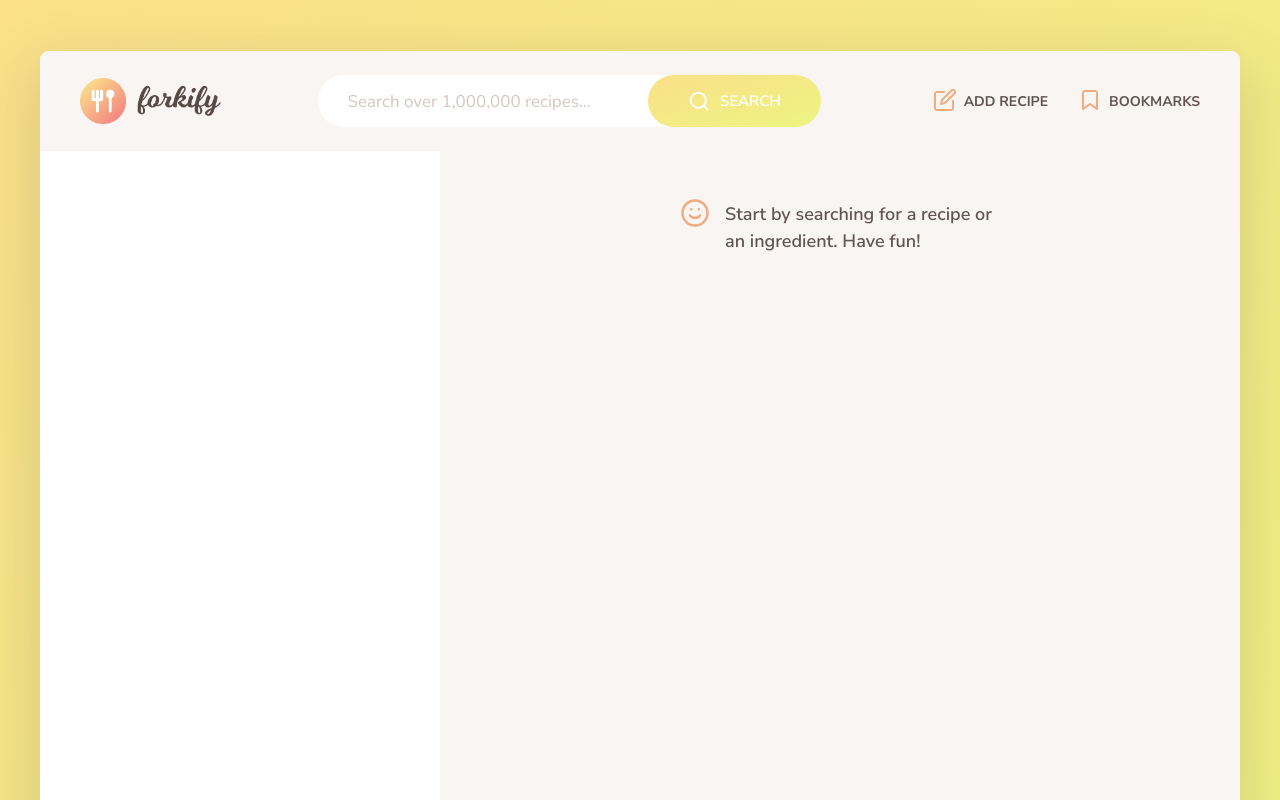
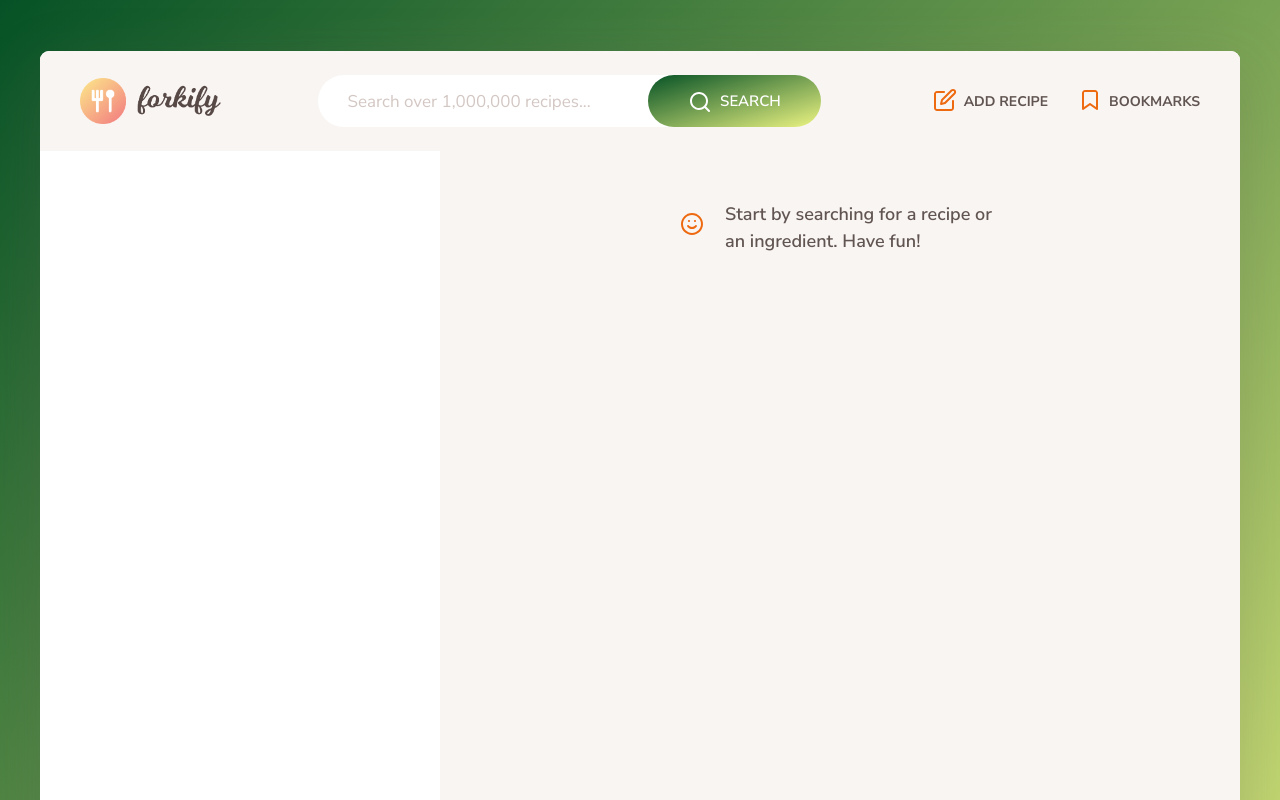
Before and after one commit to MariaAmetina/Forkify-Recipe-Ideas, a website built with Parcel: page index.html in a window 1280 px wide. Shown: the top 800 px of the page. Built offline with nearby package versions, Linux system fonts and the light colour scheme.

Commit message:
small changes

```diff
--- a/index.html
+++ b/index.html
@@ -28,7 +28,9 @@
           />
           <button class="btn search__btn">
             <svg class="search__icon">
-              <use href="src/img/icons.svg#icon-search"></use>
+              <path
+                d="M16.041 15.856c-0.034 0.026-0.067 0.055-0.099 0.087s-0.060 0.064-0.087 0.099c-1.258 1.213-2.969 1.958-4.855 1.958-1.933 0-3.682-0.782-4.95-2.050s-2.050-3.017-2.050-4.95 0.782-3.682 2.050-4.95 3.017-2.050 4.95-2.050 3.682 0.782 4.95 2.050 2.050 3.017 2.050 4.95c0 1.886-0.745 3.597-1.959 4.856zM21.707 20.293l-3.675-3.675c1.231-1.54 1.968-3.493 1.968-5.618 0-2.485-1.008-4.736-2.636-6.364s-3.879-2.636-6.364-2.636-4.736 1.008-6.364 2.636-2.636 3.879-2.636 6.364 1.008 4.736 2.636 6.364 3.879 2.636 6.364 2.636c2.125 0 4.078-0.737 5.618-1.968l3.675 3.675c0.391 0.391 1.024 0.391 1.414 0s0.391-1.024 0-1.414z"
+              ></path>
             </svg>
             <span>Search</span>
           </button>
@@ -39,7 +41,9 @@
             <li class="nav__item">
               <button class="nav__btn nav__btn--add-recipe">
                 <svg class="nav__icon">
-                  <use href="src/img/icons.svg#icon-edit"></use>
+                  <path
+                    d="M11 3h-7c-0.828 0-1.58 0.337-2.121 0.879s-0.879 1.293-0.879 2.121v14c0 0.828 0.337 1.58 0.879 2.121s1.293 0.879 2.121 0.879h14c0.828 0 1.58-0.337 2.121-0.879s0.879-1.293 0.879-2.121v-7c0-0.552-0.448-1-1-1s-1 0.448-1 1v7c0 0.276-0.111 0.525-0.293 0.707s-0.431 0.293-0.707 0.293h-14c-0.276 0-0.525-0.111-0.707-0.293s-0.293-0.431-0.293-0.707v-14c0-0.276 0.111-0.525 0.293-0.707s0.431-0.293 0.707-0.293h7c0.552 0 1-0.448 1-1s-0.448-1-1-1zM17.793 1.793l-9.5 9.5c-0.122 0.121-0.217 0.28-0.263 0.465l-1 4c-0.039 0.15-0.042 0.318 0 0.485 0.134 0.536 0.677 0.862 1.213 0.728l4-1c0.167-0.041 0.33-0.129 0.465-0.263l9.5-9.5c0.609-0.609 0.914-1.41 0.914-2.207s-0.305-1.598-0.914-2.207-1.411-0.915-2.208-0.915-1.598 0.305-2.207 0.914zM19.207 3.207c0.219-0.219 0.504-0.328 0.793-0.328s0.574 0.109 0.793 0.328 0.328 0.504 0.328 0.793-0.109 0.574-0.328 0.793l-9.304 9.304-2.114 0.529 0.529-2.114z"
+                  ></path>
                 </svg>
                 <span>Add recipe</span>
               </button>
@@ -47,7 +51,9 @@
             <li class="nav__item">
               <button class="nav__btn nav__btn--bookmarks">
                 <svg class="nav__icon">
-                  <use href="src/img/icons.svg#icon-bookmark"></use>
+                  <path
+                    d="M18.419 21.814c0.161 0.116 0.363 0.186 0.581 0.186 0.552 0 1-0.448 1-1v-16c0-0.828-0.337-1.58-0.879-2.121s-1.293-0.879-2.121-0.879h-10c-0.828 0-1.58 0.337-2.121 0.879s-0.879 1.293-0.879 2.121v16c-0.001 0.199 0.060 0.404 0.186 0.581 0.321 0.449 0.946 0.554 1.395 0.232l6.419-4.584zM18 19.057l-5.419-3.871c-0.355-0.254-0.819-0.242-1.162 0l-5.419 3.871v-14.057c0-0.276 0.111-0.525 0.293-0.707s0.431-0.293 0.707-0.293h10c0.276 0 0.525 0.111 0.707 0.293s0.293 0.431 0.293 0.707z"
+                  ></path>
                 </svg>
                 <span>Bookmarks</span>
               </button>
@@ -56,7 +62,9 @@
                   <div class="message">
                     <div>
                       <svg>
-                        <use href="src/img/icons.svg#icon-smile"></use>
+                        <path
+                          d="M23 12c0-3.037-1.232-5.789-3.222-7.778s-4.741-3.222-7.778-3.222-5.789 1.232-7.778 3.222-3.222 4.741-3.222 7.778 1.232 5.789 3.222 7.778 4.741 3.222 7.778 3.222 5.789-1.232 7.778-3.222 3.222-4.741 3.222-7.778zM21 12c0 2.486-1.006 4.734-2.636 6.364s-3.878 2.636-6.364 2.636-4.734-1.006-6.364-2.636-2.636-3.878-2.636-6.364 1.006-4.734 2.636-6.364 3.878-2.636 6.364-2.636 4.734 1.006 6.364 2.636 2.636 3.878 2.636 6.364zM7.2 14.6c0 0 0.131 0.173 0.331 0.383 0.145 0.153 0.338 0.341 0.577 0.54 0.337 0.281 0.772 0.59 1.297 0.853 0.705 0.352 1.579 0.624 2.595 0.624s1.89-0.272 2.595-0.624c0.525-0.263 0.96-0.572 1.297-0.853 0.239-0.199 0.432-0.387 0.577-0.54 0.2-0.21 0.331-0.383 0.331-0.383 0.331-0.442 0.242-1.069-0.2-1.4s-1.069-0.242-1.4 0.2c-0.041 0.050-0.181 0.206-0.181 0.206-0.1 0.105-0.237 0.239-0.408 0.382-0.243 0.203-0.549 0.419-0.91 0.6-0.48 0.239-1.050 0.412-1.701 0.412s-1.221-0.173-1.701-0.413c-0.36-0.18-0.667-0.397-0.91-0.6-0.171-0.143-0.308-0.277-0.408-0.382-0.14-0.155-0.181-0.205-0.181-0.205-0.331-0.442-0.958-0.531-1.4-0.2s-0.531 0.958-0.2 1.4zM9 10c0.552 0 1-0.448 1-1s-0.448-1-1-1-1 0.448-1 1 0.448 1 1 1zM15 10c0.552 0 1-0.448 1-1s-0.448-1-1-1-1 0.448-1 1 0.448 1 1 1z"
+                        ></path>
                       </svg>
                     </div>
                     <p>
@@ -126,7 +134,9 @@
         <div class="message">
           <div>
             <svg>
-              <use href="src/img/icons.svg#icon-smile"></use>
+              <path
+                d="M23 12c0-3.037-1.232-5.789-3.222-7.778s-4.741-3.222-7.778-3.222-5.789 1.232-7.778 3.222-3.222 4.741-3.222 7.778 1.232 5.789 3.222 7.778 4.741 3.222 7.778 3.222 5.789-1.232 7.778-3.222 3.222-4.741 3.222-7.778zM21 12c0 2.486-1.006 4.734-2.636 6.364s-3.878 2.636-6.364 2.636-4.734-1.006-6.364-2.636-2.636-3.878-2.636-6.364 1.006-4.734 2.636-6.364 3.878-2.636 6.364-2.636 4.734 1.006 6.364 2.636 2.636 3.878 2.636 6.364zM7.2 14.6c0 0 0.131 0.173 0.331 0.383 0.145 0.153 0.338 0.341 0.577 0.54 0.337 0.281 0.772 0.59 1.297 0.853 0.705 0.352 1.579 0.624 2.595 0.624s1.89-0.272 2.595-0.624c0.525-0.263 0.96-0.572 1.297-0.853 0.239-0.199 0.432-0.387 0.577-0.54 0.2-0.21 0.331-0.383 0.331-0.383 0.331-0.442 0.242-1.069-0.2-1.4s-1.069-0.242-1.4 0.2c-0.041 0.050-0.181 0.206-0.181 0.206-0.1 0.105-0.237 0.239-0.408 0.382-0.243 0.203-0.549 0.419-0.91 0.6-0.48 0.239-1.050 0.412-1.701 0.412s-1.221-0.173-1.701-0.413c-0.36-0.18-0.667-0.397-0.91-0.6-0.171-0.143-0.308-0.277-0.408-0.382-0.14-0.155-0.181-0.205-0.181-0.205-0.331-0.442-0.958-0.531-1.4-0.2s-0.531 0.958-0.2 1.4zM9 10c0.552 0 1-0.448 1-1s-0.448-1-1-1-1 0.448-1 1 0.448 1 1 1zM15 10c0.552 0 1-0.448 1-1s-0.448-1-1-1-1 0.448-1 1 0.448 1 1 1z"
+              ></path>
             </svg>
           </div>
           <p>Start by searching for a recipe or an ingredient. Have fun!</p>
@@ -311,7 +321,9 @@
 
         <button class="btn upload__btn">
           <svg>
-            <use href="src/img/icons.svg#icon-upload-cloud"></use>
+            <path
+              d="M11 14.414v6.586c0 0.552 0.448 1 1 1s1-0.448 1-1v-6.586l2.293 2.293c0.391 0.391 1.024 0.391 1.414 0s0.391-1.024 0-1.414l-4-4c-0.092-0.092-0.202-0.166-0.324-0.217s-0.253-0.076-0.383-0.076c-0.256 0-0.512 0.098-0.707 0.293l-4 4c-0.391 0.391-0.391 1.024 0 1.414s1.024 0.391 1.414 0zM20.869 19.268c1.454-0.793 2.451-2.102 2.884-3.574s0.305-3.112-0.488-4.566c-0.679-1.245-1.737-2.155-2.959-2.663-0.724-0.301-1.505-0.46-2.299-0.465h-0.527c-0.725-2.057-2.144-3.708-3.917-4.752-1.983-1.168-4.415-1.581-6.821-0.959s-4.333 2.162-5.502 4.145-1.581 4.415-0.959 6.821c0.372 1.437 1.073 2.709 1.975 3.713 0.369 0.411 1.002 0.444 1.412 0.075s0.444-1.002 0.075-1.412c-0.688-0.765-1.235-1.75-1.526-2.877-0.484-1.872-0.164-3.761 0.746-5.305s2.407-2.74 4.279-3.224 3.761-0.164 5.305 0.746 2.74 2.407 3.224 4.279c0.116 0.435 0.506 0.75 0.969 0.75h1.253c0.536 0.004 1.061 0.111 1.545 0.312 0.815 0.339 1.517 0.943 1.97 1.773 0.529 0.97 0.615 2.061 0.325 3.044s-0.953 1.854-1.923 2.382c-0.485 0.264-0.664 0.872-0.399 1.357s0.872 0.664 1.357 0.399z"
+            ></path>
           </svg>
           <span>Upload</span>
         </button>
--- a/src/sass/_base.scss
+++ b/src/sass/_base.scss
@@ -1,6 +1,5 @@
-// $color-primary: #f59a83;
-$color-primary: #f3ab82;
-$color-grad-1: #fbe089;
+$color-primary: #ee6a11;
+$color-grad-1: #065226;
 $color-grad-2: #ecf482;
 
 $color-grey-light-1: #f9f5f3; // Light background
@@ -12,7 +11,7 @@ $color-grey-dark-2: #918581; // Lighter text
 $gradient: linear-gradient(to right bottom, $color-grad-1, $color-grad-2);
 
 $bp-large: 78.15em; // 1250px
-$bp-medium: 61.25em; // 980px
+$bp-medium: 63em; // 980px
 $bp-small: 37.5em; // 600px
 $bp-smallest: 31.25em; // 500px
 
@@ -29,10 +28,10 @@ $bp-smallest: 31.25em; // 500px
 
 html {
   box-sizing: border-box;
-  font-size: 62.5%;
+  font-size: 62.5%; //1 rem = 10px; 10px/16px = 62.5%
 
   @media only screen and (max-width: $bp-medium) {
-    font-size: 50%;
+    font-size: 50%; //1 rem = 8px, 8/16 = 50%
   }
 }
 
--- a/src/sass/_components.scss
+++ b/src/sass/_components.scss
@@ -81,7 +81,7 @@
   }
 
   &:hover {
-    color: $color-grad-2;
+    color: $color-grad-1;
     background-color: $color-grey-light-2;
   }
 
@@ -201,7 +201,7 @@
     height: 3rem;
     width: 3rem;
     fill: $color-primary;
-    transform: translateY(-0.3rem);
+    transform: translateY(1.1rem);
   }
 
   p {
--- a/src/sass/_recipe.scss
+++ b/src/sass/_recipe.scss
@@ -10,7 +10,7 @@
     transform-origin: top;
 
     &::before {
-      content: '';
+      content: "";
       display: block;
       height: 100%;
       width: 100%;
@@ -22,7 +22,7 @@
         $color-grad-1,
         $color-grad-2
       );
-      opacity: 0.6;
+      opacity: 0.4;
     }
   }
 
```
